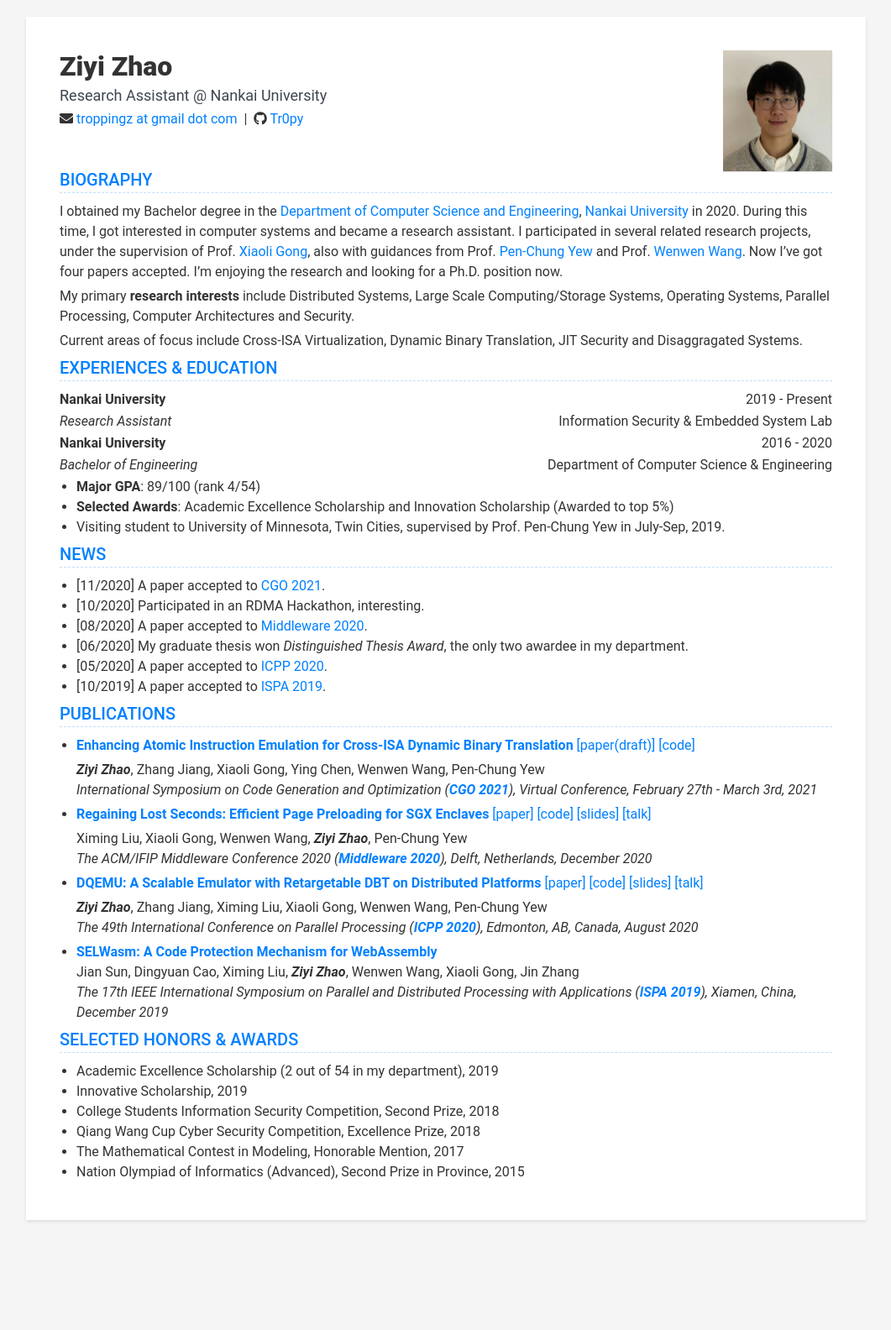
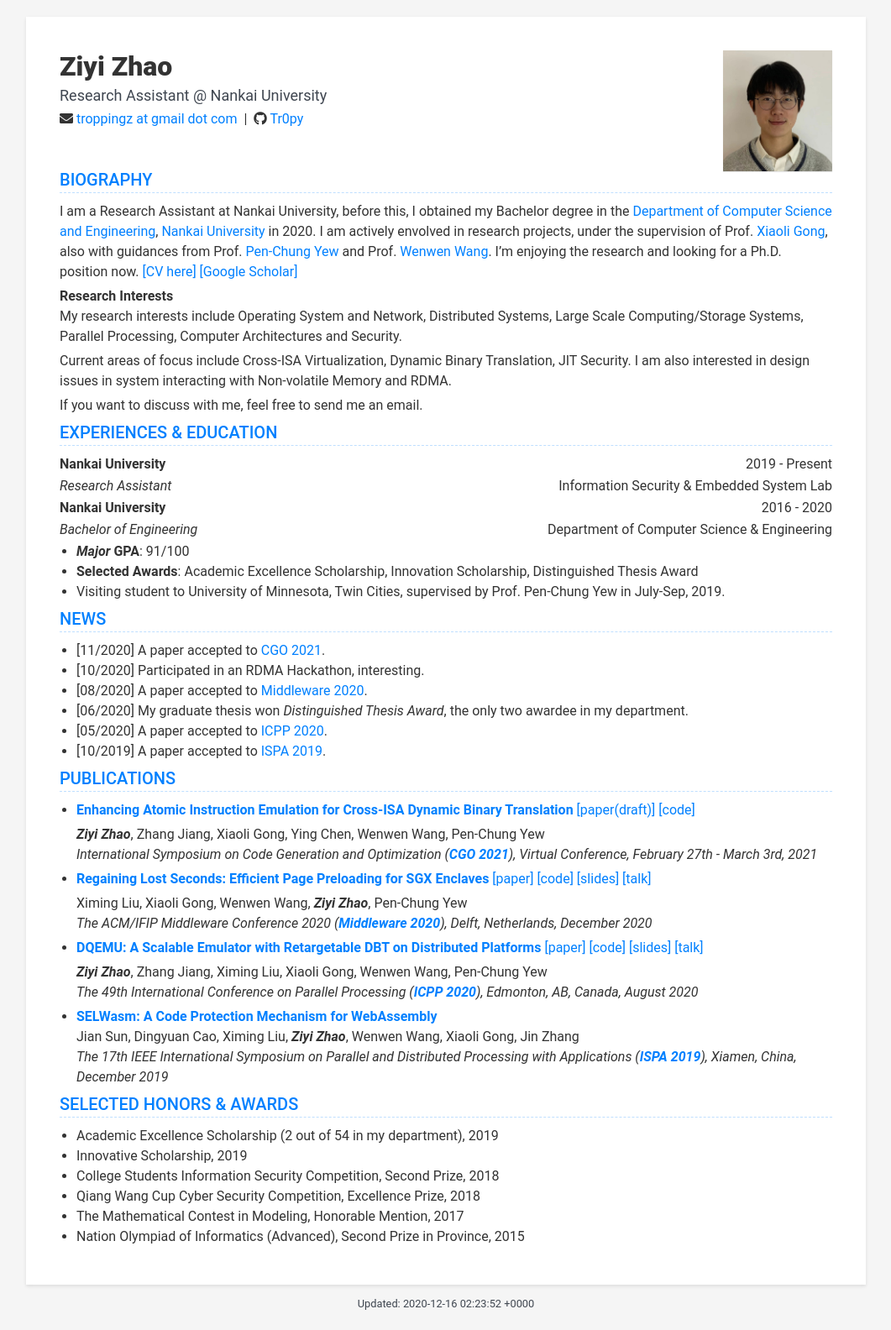
Before and after one commit to Tr0py/cv, a Jekyll site: the page built from index.html, in a window 1280 px wide. Shown: the whole page at 84% size, without its empty margins (109-1170 px from the left). Built offline with Jekyll 4.4.1, drawn with Linux system fonts in a browser that asks for light colours; nearby versions of some CDN libraries; before the commit the page ends 1473 px from its top, so only the background shows below that.

Commit message:
Upload CV. Update info.

```diff
--- a/_data/data.yml
+++ b/_data/data.yml
@@ -45,16 +45,18 @@ profile:
   title: Biography
   #I am currently a research assistant in [Nankai University](http://en.nankai.edu.cn/), working with Prof. [Gong Xiaoli](https://cc.nankai.edu.cn/2019/0619/c13620a179396/page.htm). Before that,
   details: |
-      I obtained my Bachelor degree in the [Department of Computer Science and Engineering](https://cc.nankai.edu.cn/main.htm), [Nankai University](http://en.nankai.edu.cn/) in 2020.
-      During this time, I got interested in computer systems and became a research assistant.
-      I participated in several related research projects, under the supervision of Prof. [Xiaoli Gong](https://cc.nankai.edu.cn/2019/0619/c13620a179396/page.htm), also with guidances from
+      I am a Research Assistant at Nankai University, before this, I obtained my Bachelor degree in the [Department of Computer Science and Engineering](https://cc.nankai.edu.cn/main.htm), [Nankai University](http://en.nankai.edu.cn/) in 2020.
+      I am actively envolved in research projects, under the supervision of Prof. [Xiaoli Gong](https://cc.nankai.edu.cn/2019/0619/c13620a179396/page.htm), also with guidances from
       Prof. [Pen-Chung Yew](https://www-users.cs.umn.edu/~yew/)
       and Prof. [Wenwen Wang](http://cobweb.cs.uga.edu/~wenwen/).
-      Now I've got four papers accepted. I'm enjoying the research and looking for a Ph.D. position now.
+      I'm enjoying the research and looking for a Ph.D. position now. [\[CV here\]](./assets/materials/ziyi-resume-2020-12-v6.pdf) [\[Google Scholar\]](https://scholar.google.com/citations?hl=en&user=bVSQ0Y4AAAAJ)
 
-      My primary **research interests** include Distributed Systems, Large Scale Computing/Storage Systems, Operating Systems, Parallel Processing, Computer Architectures and Security.
+      **Research Interests**
+      My research interests include Operating System and Network, Distributed Systems, Large Scale Computing/Storage Systems, Parallel Processing, Computer Architectures and Security.
 
-      Current areas of focus include Cross-ISA Virtualization, Dynamic Binary Translation, JIT Security and Disaggragated Systems.
+      Current areas of focus include Cross-ISA Virtualization, Dynamic Binary Translation, JIT Security. I am also interested in design issues in system interacting with Non-volatile Memory and RDMA.
+
+      If you want to discuss with me, feel free to send me an email.
 
 
 education:
@@ -71,8 +73,8 @@ education:
       major: Bachelor of Engineering
       degree: Department of Computer Science & Engineering
       details: |
-        + **Major GPA**: 89/100 (rank 4/54)
-        + **Selected Awards**: Academic Excellence Scholarship and Innovation Scholarship (Awarded to top 5%)
+        + **_Major_ GPA**: 91/100
+        + **Selected Awards**: Academic Excellence Scholarship, Innovation Scholarship, Distinguished Thesis Award
         + Visiting student to University of Minnesota, Twin Cities, supervised by Prof. Pen-Chung Yew in July-Sep, 2019.
 
 experiences:
--- a/_includes/footer.html
+++ b/_includes/footer.html
@@ -1,10 +1,14 @@
 {% assign footer = data.footer %}
 {% if footer and footer.display %}
 <footer class="footer">
-    <div class="text-center">
-        {% assign date_format = site.date_format | default: "%b %-d, %Y" %}
-        <small class="copyright">Updated: {{ site.time | date: date_format }} <span class="fa fa-heart"></span> By
-            <a href="https://github.com/tarrex/online-resume" target="_blank" rel="nofollow">Online-Resume</a></small>
-    </div>
+	<div class="text-center">
+		{% assign date_format = default: "%b %-d, %Y" %}
+		<small class="copyright">Updated: {{ site.time | date: date_format }}
+			<!--
+			<span class="fa fa-heart"></span> By
+			<a href="https://github.com/tarrex/online-resume" target="_blank" rel="nofollow">Online-Resume</a>
+			!-->
+		</small>
+	</div>
 </footer>
 {% endif %}
--- a/index.html
+++ b/index.html
@@ -21,7 +21,7 @@ layout: default
 
 </div>
 
-<!-- {% include footer.html %} -->
+{% include footer.html %}
 
 {% else %}
 
```
Also changed, not shown: 2 other files.
